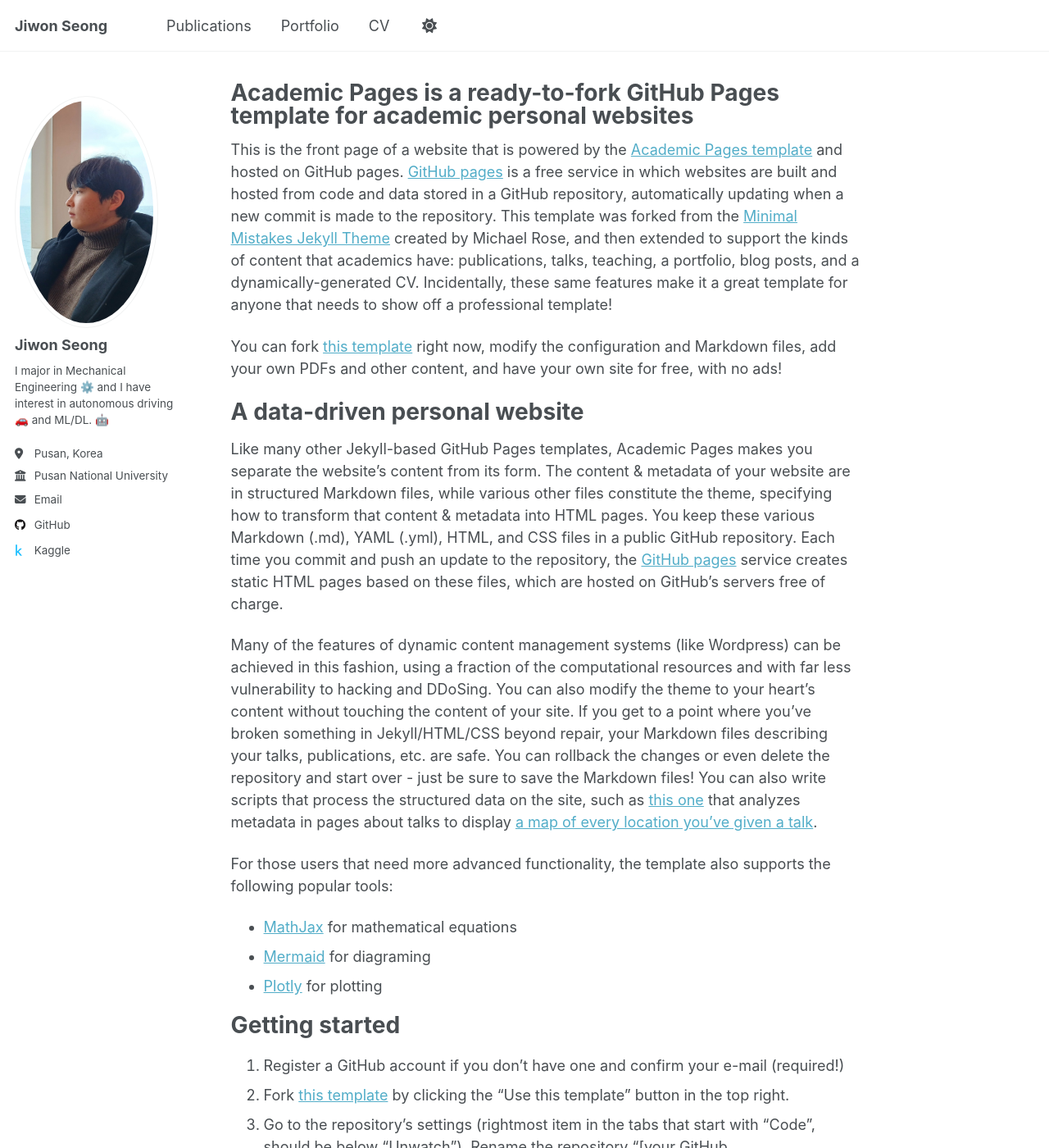
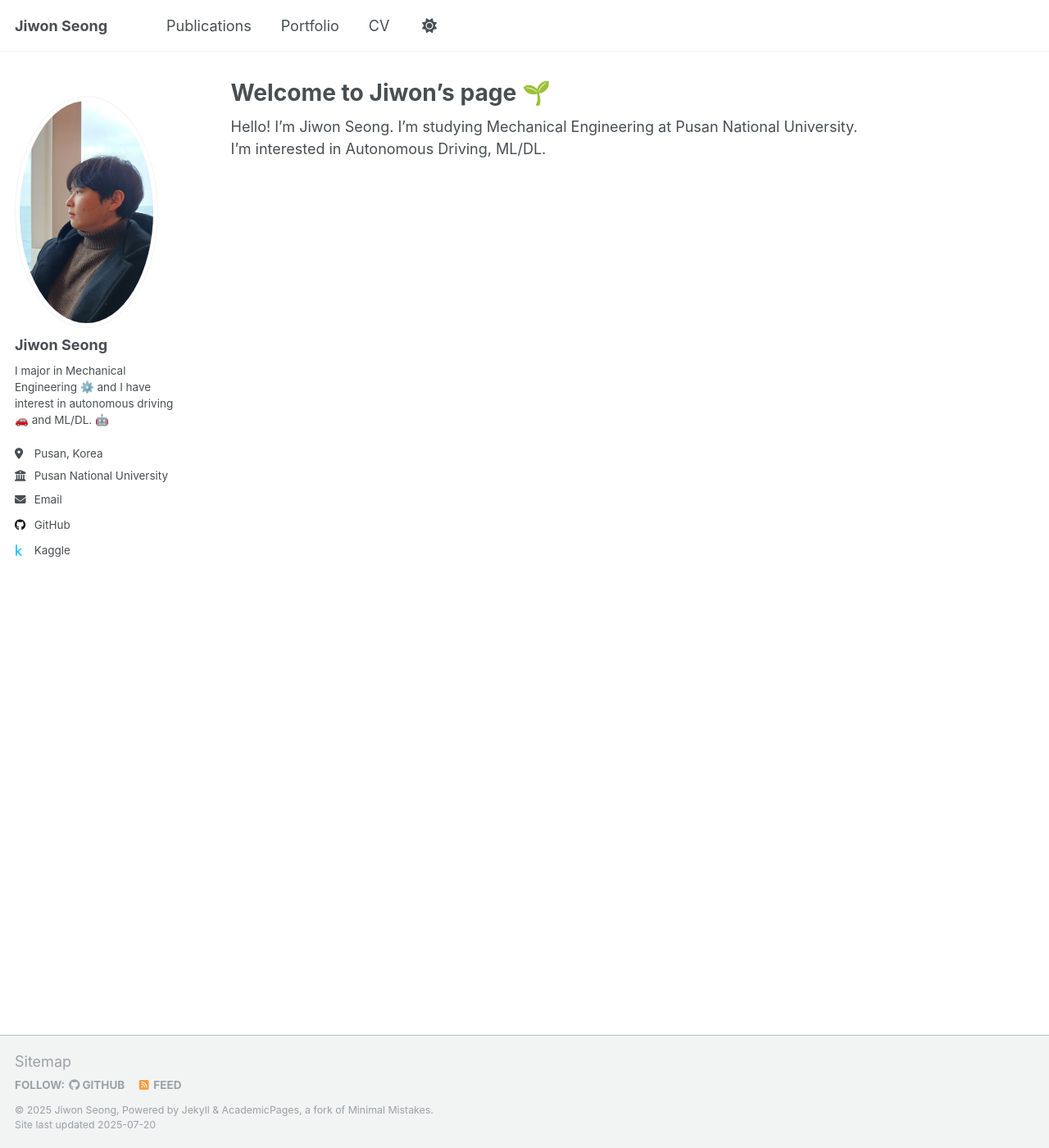
Before and after one commit to sjw310/sjw310.github.io, a Jekyll site: the page built from _pages/about.md, in a window 1280 px wide and 1400 px high. Shown: the whole window at 82% size. Built offline with Jekyll 4.4.1, drawn with Linux system fonts in a browser that asks for light colours; a script that is not in the unit is left out; some of the changed text lies outside the part shown.

Commit message:
Update About

```diff
--- a/_pages/about.md
+++ b/_pages/about.md
@@ -1,12 +1,15 @@
 ---
 permalink: /
-title: "Academic Pages is a ready-to-fork GitHub Pages template for academic personal websites"
+title: "Welcome to Jiwon's page 🌱"
 author_profile: true
 redirect_from:
   - /about/
   - /about.html
 ---
 
+Hello! I'm Jiwon Seong. I'm studying Mechanical Engineering at Pusan National University. I'm interested in Autonomous Driving, ML/DL.
+
+<!--
 This is the front page of a website that is powered by the [Academic Pages template](https://github.com/academicpages/academicpages.github.io) and hosted on GitHub pages. [GitHub pages](https://pages.github.com) is a free service in which websites are built and hosted from code and data stored in a GitHub repository, automatically updating when a new commit is made to the repository. This template was forked from the [Minimal Mistakes Jekyll Theme](https://mmistakes.github.io/minimal-mistakes/) created by Michael Rose, and then extended to support the kinds of content that academics have: publications, talks, teaching, a portfolio, blog posts, and a dynamically-generated CV. Incidentally, these same features make it a great template for anyone that needs to show off a professional template!
 
  You can fork [this template](https://github.com/academicpages/academicpages.github.io) right now, modify the configuration and Markdown files, add your own PDFs and other content, and have your own site for free, with no ads!
@@ -54,3 +57,4 @@ Example: editing a Markdown file for a talk
 For more info
 ------
 More info about configuring Academic Pages can be found in [the guide](https://academicpages.github.io/markdown/), the [growing wiki](https://github.com/academicpages/academicpages.github.io/wiki), and you can always [ask a question on GitHub](https://github.com/academicpages/academicpages.github.io/discussions). The [guides for the Minimal Mistakes theme](https://mmistakes.github.io/minimal-mistakes/docs/configuration/) (which this theme was forked from) might also be helpful.
+-->
```
